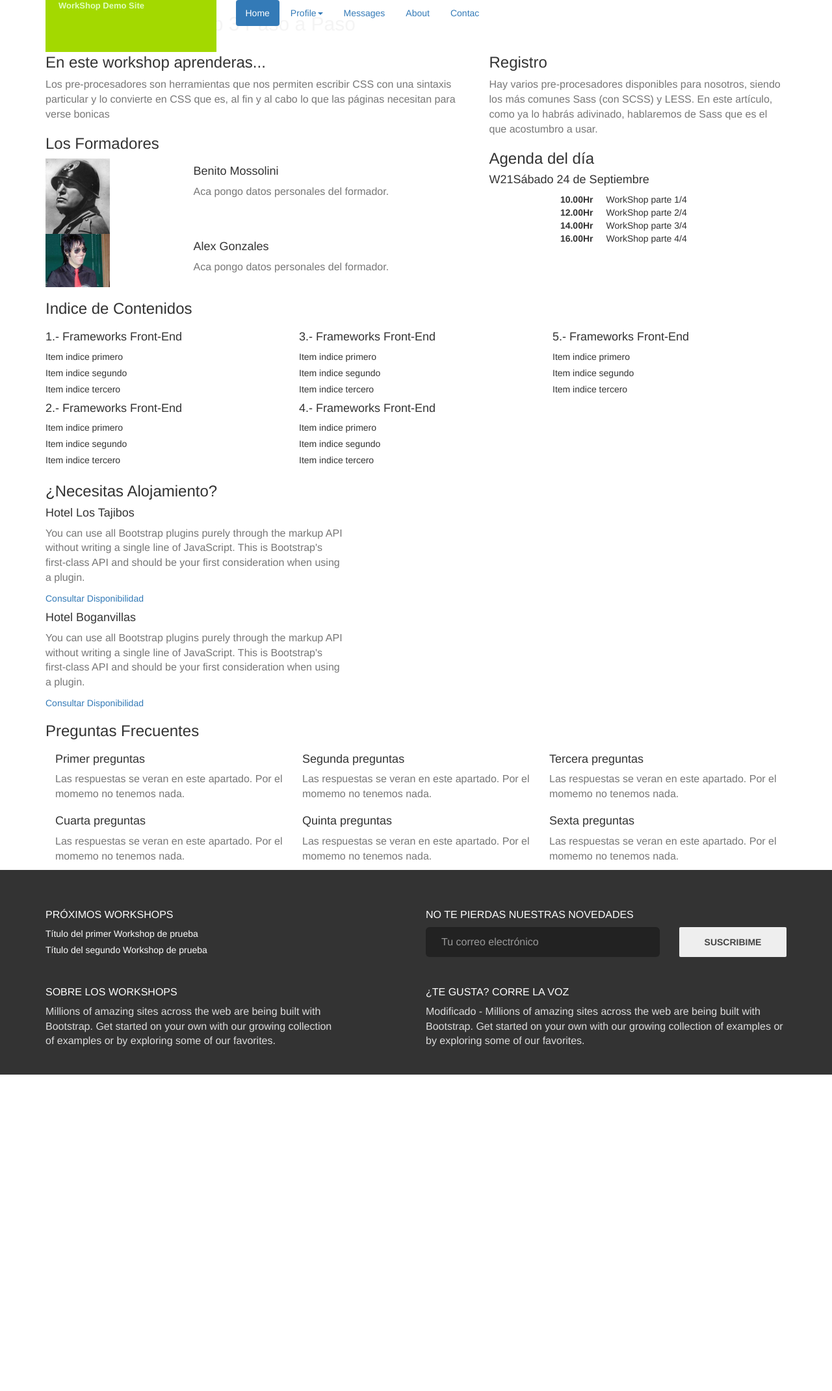
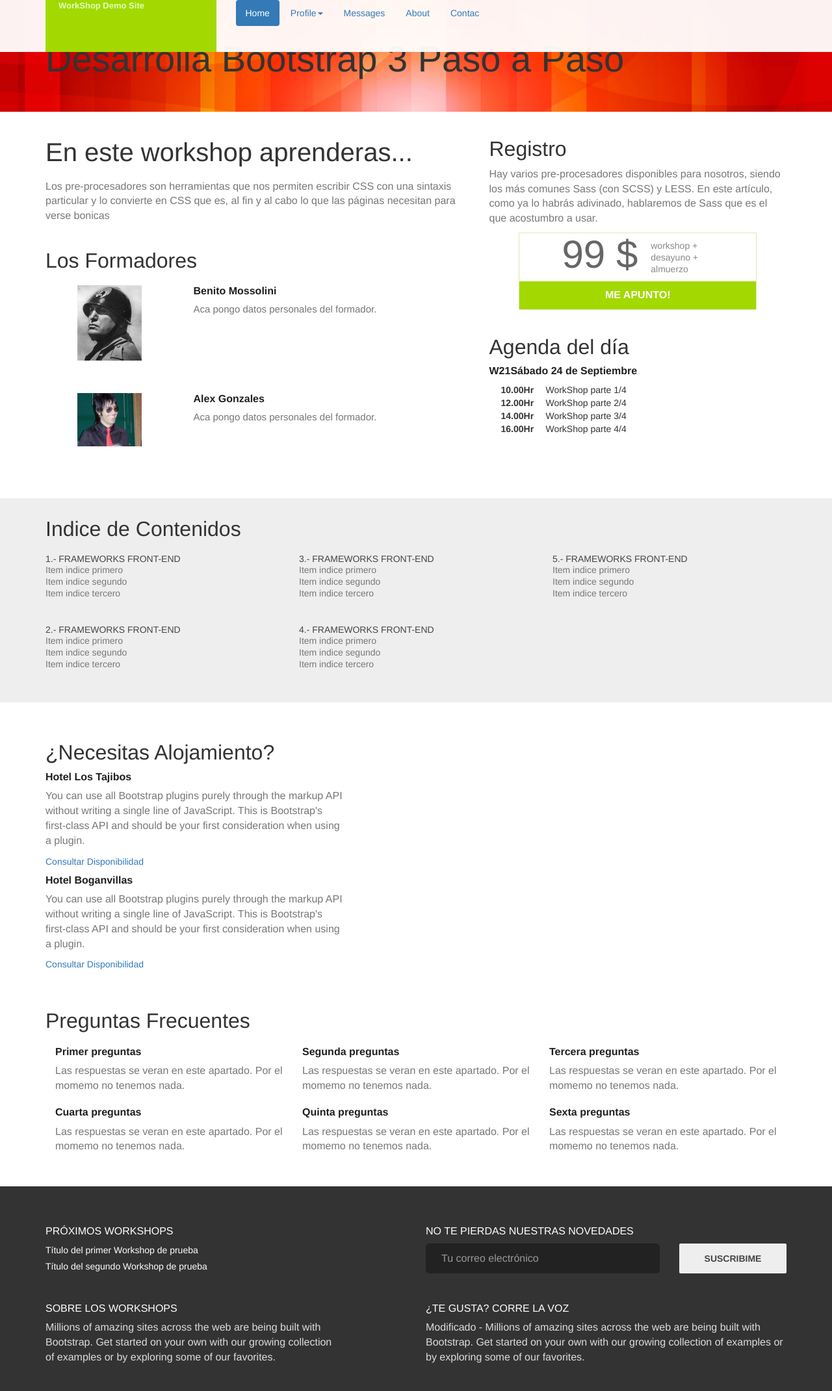
Before and after one commit to Emanuel589/practica_bootstrap, a PHP site: page /detail.php in a window 1280 px wide. Shown: the whole page at 65% size. Before the commit the page ends 1654 px from the top, so only its background shows below. Run offline with PHP 8.4, Linux system fonts and the light colour scheme; some libraries are stand-ins or nearby versions.

Commit message:
poniendo estilos en detalle boton registro probando mapa de google maps

```diff
--- a/css/detail.css
+++ b/css/detail.css
@@ -73,3 +73,90 @@ section {
 	margin-right: 20px;
 	color: #006cd8;
 }
+
+#registration-badge {
+	width: 80%;
+	margin: 0 auto;
+	font-size: 20px;
+	border: 1px solid #DCE9AF;
+	border-radius: 1px;
+}
+
+#registration-badge > .price {
+	float: left;
+	width: 50%;
+	margin: 0;
+
+	color: #666;
+	font-size: 60px;
+	font-size: 6rem;
+	font-weight: 200;
+	text-align: right;
+}
+
+#registration-badge > .included {
+    float: left;
+    width: 50%;
+    padding: 10px 0 0 20px;
+
+    color: #888;
+    font-size: 14px;
+    font-size: 1.4rem;
+    line-height: 18px;
+    line-height: 1.8rem;
+    font-weight: 400;
+    text-align: left;
+}
+
+#registration-badge > .do-register {
+	display: inline-block;
+	width: 100%;
+	padding: 10px 0;
+
+	color: #fff;
+	font-size: 16px;
+	font-size: 1.6rem;
+	font-weight: 600;
+	text-align: center;
+	text-decoration: none;
+
+	background-color: #A3D900;
+}
+
+#registration-badge > .do-register:hover {
+	text-decoration: none;
+	background-color: #A3D999;
+}
+
+#table-of-contents {
+	padding: 10px 0;
+	margin-bottom: 0;
+	background-color: #EEEEEE;
+}
+
+#table-of-contents h3 {
+	margin-bottom: 20px;
+}
+
+#table-of-contents h4 {
+	margin: 0;
+	color: #444;
+	font-size: 14px;
+	font-size: 1.4rem;
+	font-weight: 400;
+	text-transform: uppercase;
+}
+
+#table-of-contents ul {
+	margin: 0 0 40px 0;
+}
+
+#table-of-contents li {
+	margin-bottom: 0;
+	color: #777;
+	font-size: 14px;
+	font-size: 1.4rem;
+	line-height: 18px;
+	line-height: 1.8rem;
+	font-weight: 200;
+}
--- a/detail.php
+++ b/detail.php
@@ -4,7 +4,7 @@
     <meta charset="UTF-8">
   	<title>Pagina con Bootstrap 3</title>
     <?php include 'inc/head_common.php';?>
-    <link rel="stylesheet" href="css/datail.css">
+    <link rel="stylesheet" href="css/detail.css">
   </head>
   <body>
      <?php include 'inc/header.php';?>
@@ -53,7 +53,16 @@
             <section id="registration">
                 <h3>Registro</h3>
                 <p>Hay varios pre-procesadores disponibles para nosotros, siendo los más comunes Sass (con SCSS) y LESS. En este artículo, como ya lo habrás adivinado, hablaremos de Sass que es el que acostumbro a usar.</p>
-                <div id="registration-badge"></div>
+                <div id="registration-badge">
+                  <h3 class="price">99 $</h3>
+                  <p class="included">
+                     workshop + <br>
+                     desayuno + <br>
+                     almuerzo
+                  </p>
+                  <div class="clearfix"></div>
+                  <a href="#" class="do-register">ME APUNTO!</a>
+                </div>
             </section>
             <section id="agenda">
                 <h3>Agenda del día</h3>
@@ -120,6 +129,7 @@
        </section>
        <section id="location-info">
        <!-- Mapa de Google-->
+          <div class="map-canvas"></div>
           <div class="container">
             <div class="row">
                <div class="col-xs-5">
@@ -176,5 +186,18 @@
      </article>
     <?php include 'inc/footer.php';?>
     <?php include 'inc/footer_common.php';?>
+    <script src="https://maps.googleapis.com/maps/api/js?v=3.exp&sensor=false"></script>
+    <script>
+        var map;
+        function initialize {
+          var mapOptions = {
+            zoom: 8,
+            scrollwheel: false,
+            center: new google.maps.LatLng(-34.397,150.644)
+          };
+          map = new google.maps.Map(document.getElementById('map-canvas'),mapOptions);
+        }
+        google.maps.event.addDomListener(window,'load',initialize);
+    </script>
   </body>
 </html>
```
